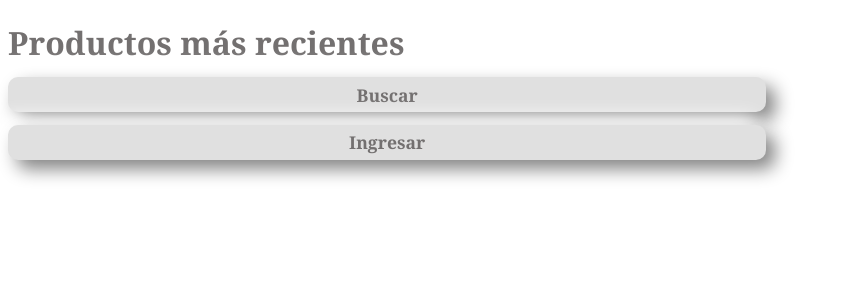
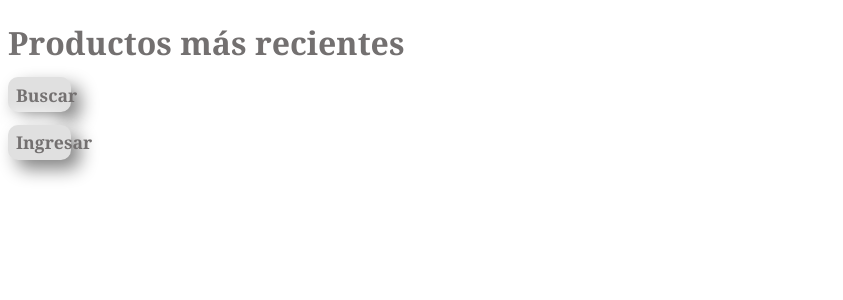
Before and after one commit to David-ctrlDev/apiweb, a React (Create React App) app: page /Home/1 in a window 1280 px wide. Shown: the top 300 px of the page, without its empty margins (0-843 px from the left). Built offline with nearby package versions, Linux system fonts and the light colour scheme.

Commit message:
cambio en width botton

```diff
--- a/src/components/Search.css
+++ b/src/components/Search.css
@@ -28,6 +28,7 @@ h1 {
 }
 
 button {
+    width: 5% !important;
     height: 2em;
     margin-top: 1%;
 }
```
